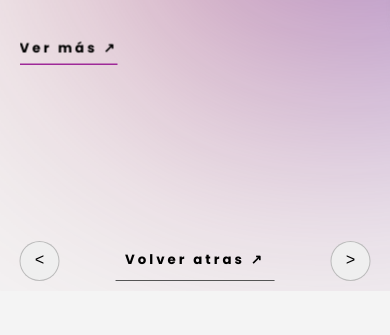
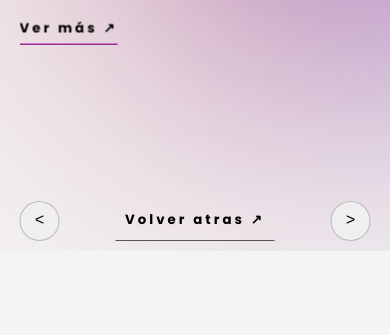
Before and after one commit to Francisco46126/Nebulux, a plain HTML site: page index.html in a window 390 px wide. Shown: the part 509-844 px from the top of the page. Drawn offline with Linux system fonts and the light colour scheme.

Commit message:
Update style.css

```diff
--- a/style.css
+++ b/style.css
@@ -413,11 +413,10 @@ header nav a{
 }
 @media screen and (max-width: 767px){
     /* mobile */
-    height: 90vh;
-    max-height: 90dvh;
     .carousel{
-         height: 90vh;
-        max-height: 90dvh;
+          min-height: 90vh;
+    max-height: 700px;
+    height: auto;
     }
     .carousel .list .item{
         width: 100%;
```
